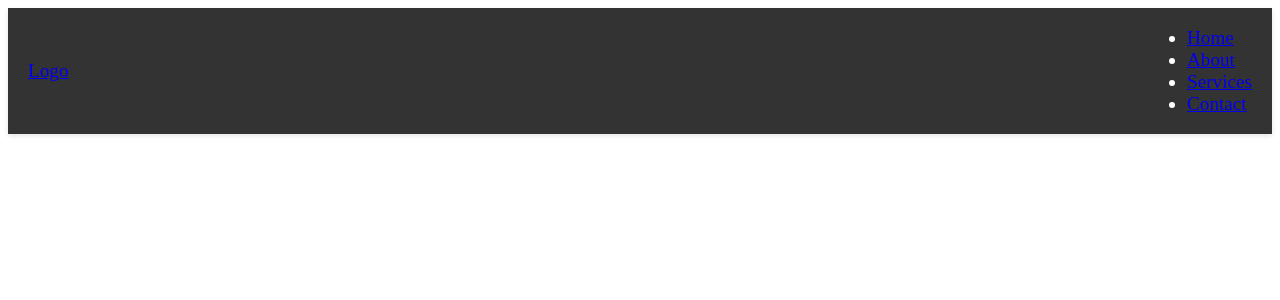
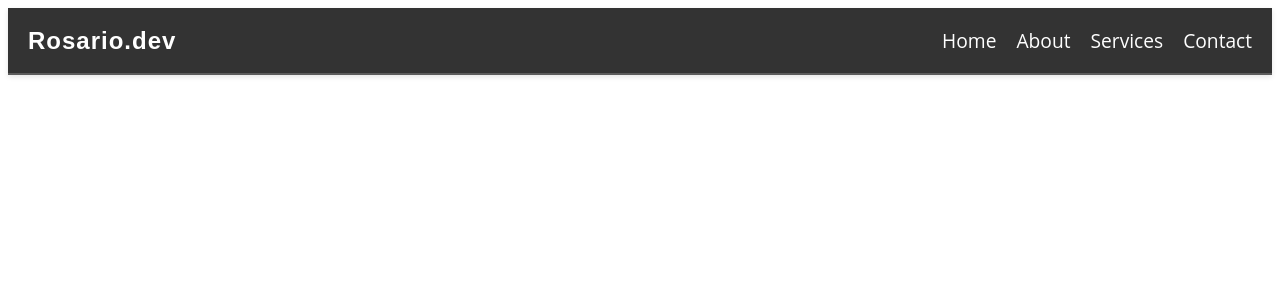
Before and after one commit to ismaFerrari/Proyecto_Electron, a React (Vite) app in the folder src/renderer/: page / in a window 1280 px wide. Shown: the top 300 px of the page. Built offline with nearby package versions, Linux system fonts and the light colour scheme.

Commit message:
Se estilizo el navbar

```diff
--- a/src/renderer/src/components/navbar/navbar-styled.js
+++ b/src/renderer/src/components/navbar/navbar-styled.js
@@ -10,4 +10,49 @@ export const NavbarStyled = styled.nav`
   font-size: 1.2rem;
   font-weight: 500;
   box-shadow: 0 2px 5px rgba(0, 0, 0, 0.1);
+  border-bottom: 2px solid rgba(255, 255, 255, 0.2); /* Línea de separación */
+  transition:
+    background-color 0.3s ease,
+    box-shadow 0.3s ease; /* Suaviza transiciones */
+
+  &:hover {
+    background-color: #444; /* Cambio de color al pasar el mouse */
+    box-shadow: 0 4px 10px rgba(0, 0, 0, 0.2); /* Sombra más grande */
+  }
+
+  .navbar-logo {
+    a {
+      color: #fff;
+      text-decoration: none;
+      font-family: arial; /* Fuente cursiva para el nombre */
+      font-weight: 700; /* Fuente más destacada */
+      font-size: 1.5rem; /* Tamaño más grande para el logo */
+      letter-spacing: 1px; /* Espaciado de letras */
+      transition: color 0.3s ease;
+    }
+
+    a:hover {
+      color: #f4a261; /* Color destacado al pasar el mouse */
+    }
+  }
+
+  ul {
+    display: flex;
+    list-style: none;
+    justify-content: space-between;
+    gap: 20px;
+
+    a {
+      color: #fff;
+      text-decoration: none;
+      font-family: 'Open Sans', sans-serif;
+      font-weight: 400;
+      transition: color 0.3s ease;
+    }
+
+    a:hover {
+      color: #f4a261; /* Color del texto al pasar el mouse */
+      text-decoration: underline; /* Subraya al pasar el mouse */
+    }
+  }
 `
--- a/src/renderer/src/components/navbar/navbar.jsx
+++ b/src/renderer/src/components/navbar/navbar.jsx
@@ -5,7 +5,7 @@ export const Navbar = () => {
   return (
     <NavbarStyled>
       <div className="navbar-logo">
-        <a href="/">Logo</a>
+        <a href="/">Rosario.dev</a>
       </div>
       <ul className="navbar-links">
         <li>
```
